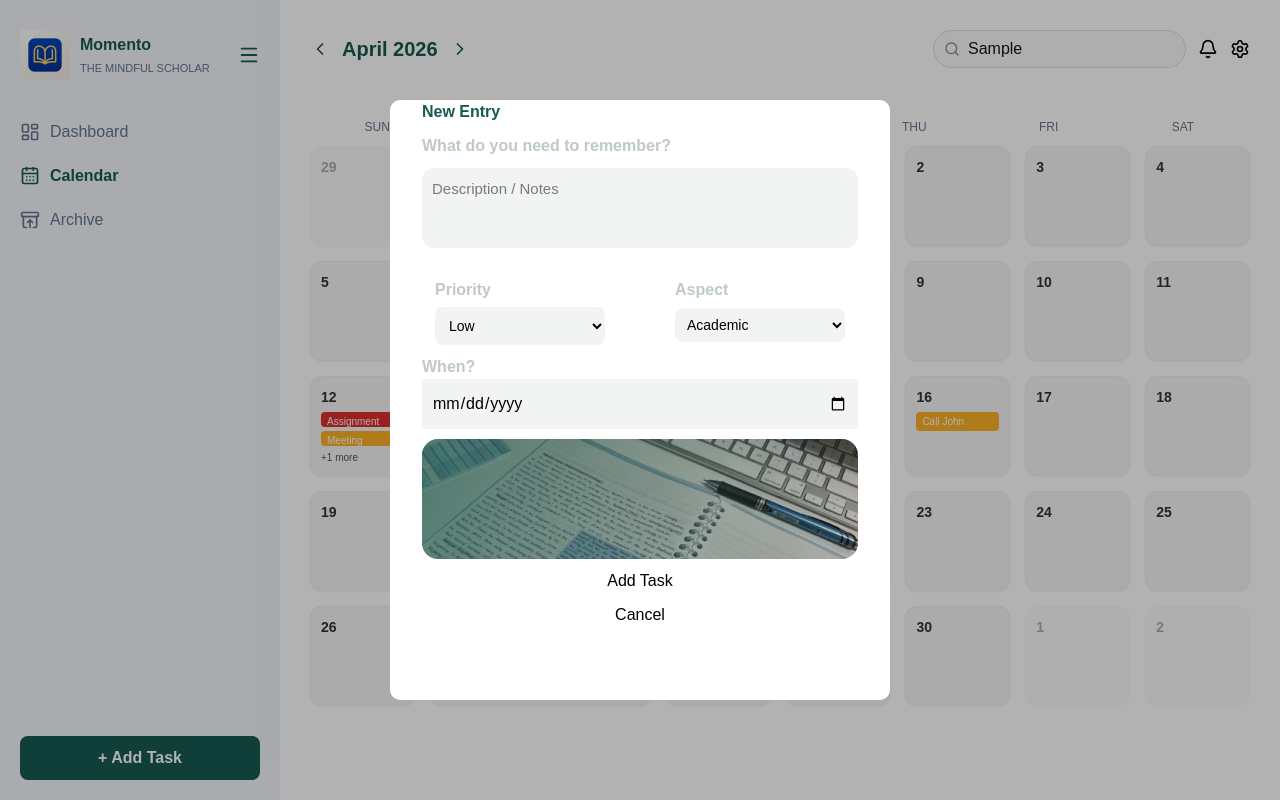
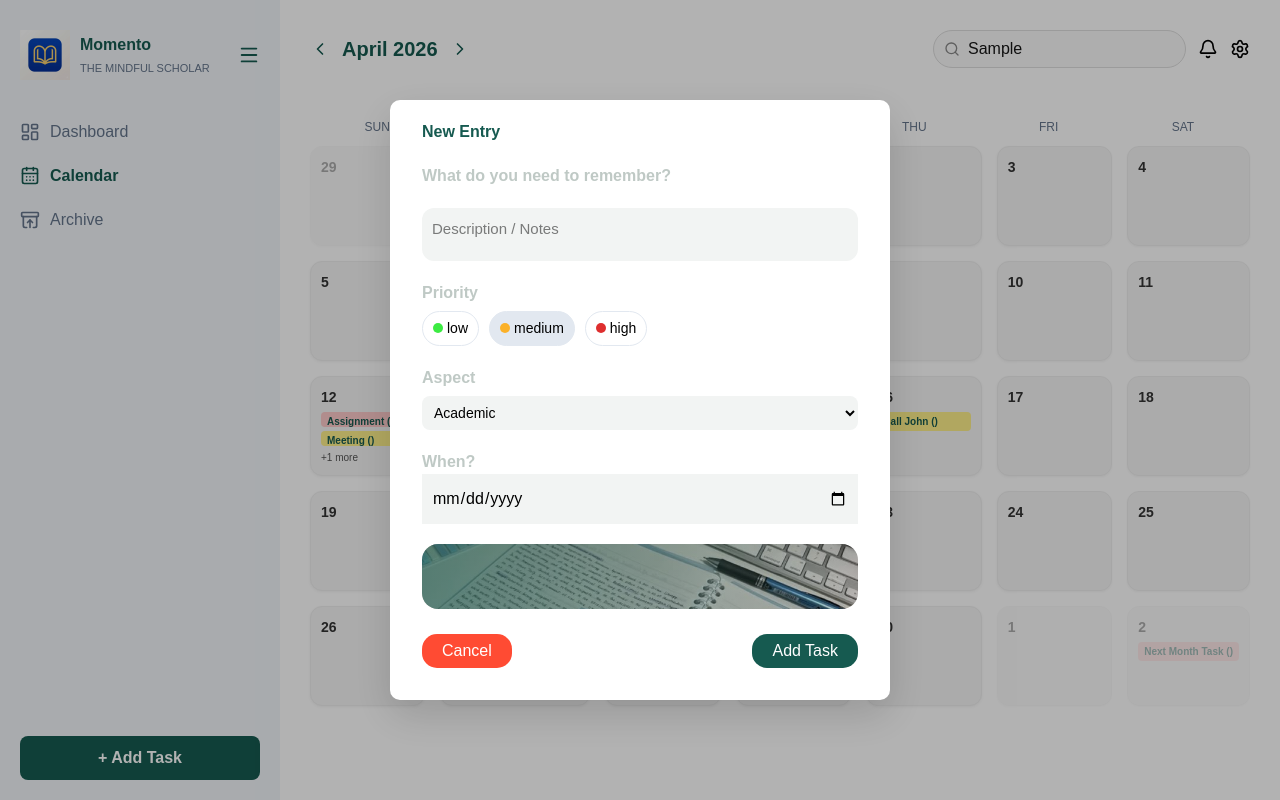
Before and after one commit to Mary3600/COS202--SEN-Group1-, a Next.js app in the folder frontend/: page /calendar in a window 1280 px wide. Both pictures are taken after typing "Sample" into the empty fields and a click on the button "+ Add Task". Built offline with nearby package versions, Linux system fonts and the light colour scheme.

Commit message:
fix: Task to date mismatch

```diff
--- a/frontend/app/calendar/page.tsx
+++ b/frontend/app/calendar/page.tsx
@@ -188,18 +188,26 @@ const [collapsed, setCollapsed] = useState(false);
               displayDay = currentDay;
             }
 
-            const fullDate = `${year}-${String(month + 1).padStart(2, "0")}-${String(displayDay).padStart(2, "0")}`;
+let cellMonth = month;
+let cellYear = year;
 
+if (currentDay <= 0) {
+  cellMonth = month - 1;
+} else if (currentDay > daysInMonth) {
+  cellMonth = month + 1;
+}
+
+const fullDate = `${cellYear}-${String(cellMonth + 1).padStart(2, "0")}-${String(displayDay).padStart(2, "0")}`;
             const dayTasks = tasks.filter(task => task.date === fullDate);
 
             const visibleTasks = dayTasks.slice(0, 2);
             const remainingCount = dayTasks.length - visibleTasks.length;
 
             const getColor = (priority) => {
-              if (priority === "high") return "#de2e2e";
-              if (priority === "medium") return "#fbb128";
-              return "#3ceb42";
-            };
+  if (priority === "high") return "#fecaca";
+  if (priority === "medium") return "#fef08a";
+  return "#bbf7d0";
+};
 
             const isToday =
               isCurrentMonth &&
@@ -212,6 +220,7 @@ const [collapsed, setCollapsed] = useState(false);
                 key={index}
                 style={{
                   height: "100px",
+                  maxWidth:"150px",
                   border: "1px solid #eee",
                   boxShadow: "0 1px 3px rgba(0,0,0,0.05)",
                   borderRadius: "12px",
@@ -237,17 +246,19 @@ const [collapsed, setCollapsed] = useState(false);
                     key={task.id}
                     style={{
                       backgroundColor: getColor(task.priority),
-                      color: "#fff",
+                      overflowWrap: "break-word",
+                      color: "#165A50",
                       padding: "2px 6px",
                       borderRadius: "4px",
                       fontSize: "10px",
+                      fontWeight:"bold",
                       marginTop: "4px",
                       overflow: "hidden",
                       textOverflow: "ellipsis",
                       whiteSpace: "nowrap",
                     }}
                   >
-                    {task.title}
+                    {task.title} ({task.aspect})
                   </div>
                 ))}
 
--- a/frontend/components/TaskModal.tsx
+++ b/frontend/components/TaskModal.tsx
@@ -5,29 +5,41 @@ import Image from "next/image";
 export default function TaskModal({ isOpen, onClose, onAddTask }) {
   const [title, setTitle] = useState("");
   const [date, setDate] = useState("");
-  const [priority, setPriority] = useState("lmedium");
+  const [priority, setPriority] = useState("medium"); // ✅ FIXED default
   const [aspect, setAspect] = useState("academic");
+  const [error, setError] = useState(""); // ✅ NEW (error handling)
 
   if (!isOpen) return null;
 
   const handleSubmit = () => {
-    if (!title || !date) return;
+    // ✅ FIX 1: validation
+    if (!title || !date) {
+      setError("Please fill all fields");
+      return;
+    }
+
+    setError("");
 
     onAddTask({
       id: Date.now(),
       title,
       date,
       priority,
+      aspect, // ✅ FIX 2: now storing aspect
     });
 
+    // reset
     setTitle("");
     setDate("");
-    setPriority("low");
+    setPriority("medium");
+    setAspect("academic");
+
     onClose();
   };
 
   return (
     <div
+      onClick={onClose} // ✅ FIX 3: click outside to close
       style={{
         position: "fixed",
         top: 0,
@@ -43,23 +55,27 @@ const [aspect, setAspect] = useState("academic");
       }}
     >
       <div
+        onClick={(e) => e.stopPropagation()} // ✅ prevent closing when clicking inside
         style={{
           background: "#fff",
-          padding: "0 32px 32px 32px",
-
-
+          padding: "20px 32px 32px 32px",
+          boxShadow: "0 15px 40px rgba(0,0,0,0.15)",
           borderRadius: "10px",
           width: "500px",
           height: "600px",
           display: "flex",
           flexDirection: "column",
-          gap: "10px",
+          gap: "20px",
         }}
       >
-       <h3 style={{ color: '#165A50', fontFamily: "'Plus Jakarta Sans', sans-serif", fontWeight: "bold" }}>New Entry</h3>
+        <h3 style={{ color: '#165A50', fontFamily: "'Plus Jakarta Sans', sans-serif", fontWeight: "bold" }}>
+          New Entry
+        </h3>
 
+        <p style={{ color: "#BFC9C5", fontWeight: "700" }}>
+          What do you need to remember?
+        </p>
 
-      <p style={{ color: "#BFC9C5", fontWeight: "700"}}>What do you need to remember?</p>
         <textarea
           style={{
             background: "#F2F4F3",
@@ -68,39 +84,62 @@ const [aspect, setAspect] = useState("academic");
             border: "none",
             padding: "10px",
             fontSize: "15px",
-    resize: "none", // optional: disables dragging to resize
+            resize: "none",
           }}
           placeholder="Description / Notes"
           value={title}
           onChange={(e) => setTitle(e.target.value)}
         />
-      <div style={{ display: "flex", gap: "70px", marginTop: "20px" , justifyContent: "center"}}>
+
+        {/* ✅ ERROR MESSAGE */}
+        {error && (
+          <p style={{ color: "red", fontSize: "12px", marginTop: "-10px" }}>
+            {error}
+          </p>
+        )}
 
         {/* PRIORITY */}
-  <div style={{ display: "flex", flexDirection: "column", gap: "5px" }}>
-    <p style={{ color: "#BFC9C5", fontWeight: "700"}}>Priority</p>
-    <select
-      value={priority}
-      onChange={(e) => setPriority(e.target.value)}
+        <div style={{ display: "flex", flexDirection: "column", gap: "6px" }}>
+          <p style={{ color: "#BFC9C5", fontWeight: "700" }}>Priority</p>
+
+          <div style={{ display: "flex", gap: "10px" }}>
+            {["low", "medium", "high"].map((level) => (
+              <div
+                key={level}
+                onClick={() => setPriority(level)}
                 style={{
-        background: "#F2F4F3",
-        border: "none",
-        borderRadius: "8px",
-        padding: "10px 50px 10px 10px",
-        fontSize: "14px",
-        outline: "none",
-        width: "170px",
+                  display: "flex",
+                  alignItems: "center",
+                  gap: "4px",
+                  padding: "6px 10px",
+                  borderRadius: "20px",
+                  border: "1.5px solid #e2e8f0",
+                  cursor: "pointer",
+                  backgroundColor: priority === level ? "#e2e8f0" : "transparent",
                 }}
               >
-      <option value="low">Low</option>
-      <option value="medium">Medium</option>
-      <option value="high">High</option>
-    </select>
+                <div
+                  style={{
+                    width: "10px",
+                    height: "10px",
+                    borderRadius: "50%",
+                    backgroundColor:
+                      level === "high"
+                        ? "#de2e2e"
+                        : level === "medium"
+                        ? "#fbb128"
+                        : "#3ceb42",
+                  }}
+                />
+                <span style={{ fontSize: "14px" }}>{level}</span>
+              </div>
+            ))}
+          </div>
         </div>
 
         {/* ASPECT */}
         <div style={{ display: "flex", flexDirection: "column", gap: "6px" }}>
-    <p style={{ color: "#BFC9C5", fontWeight: "700"}}>Aspect</p>
+          <p style={{ color: "#BFC9C5", fontWeight: "700" }}>Aspect</p>
           <select
             value={aspect}
             onChange={(e) => setAspect(e.target.value)}
@@ -111,36 +150,42 @@ const [aspect, setAspect] = useState("academic");
               padding: "8px",
               fontSize: "14px",
               outline: "none",
-        width: "170px",
+              width: "100%",
             }}
           >
             <option value="academic">Academic</option>
             <option value="personal">Personal</option>
-      <option value="health">Health</option>
           </select>
         </div>
 
-</div>
-
+        {/* DATE */}
         <div>
-        <p style={{ color: "#BFC9C5", fontWeight: "700"}}>When?</p>
-        <input style={{width: "100%", outline: "none", border: "none", height: "50px",  background: "#F2F4F3", padding: "10px 10px 10px 10px "}}
+          <p style={{ color: "#BFC9C5", fontWeight: "700" }}>When?</p>
+          <input
+            style={{
+              width: "100%",
+              outline: "none",
+              border: "none",
+              height: "50px",
+              background: "#F2F4F3",
+              padding: "10px",
+            }}
             type="date"
             value={date}
             onChange={(e) => setDate(e.target.value)}
           />
         </div>
 
+        {/* IMAGE */}
         <div
           style={{
             width: "100%",
-    height: "120px", //
+            height: "120px",
             borderRadius: "16px",
-    overflow: "hidden", //
+            overflow: "hidden",
             position: "relative",
           }}
         >
-  {/* IMAGE */}
           <img
             src="/notebook.jpg"
             alt="banner"
@@ -151,7 +196,6 @@ const [aspect, setAspect] = useState("academic");
             }}
           />
 
-  {/* GRADIENT OVERLAY */}
           <div
             style={{
               position: "absolute",
@@ -165,8 +209,40 @@ const [aspect, setAspect] = useState("academic");
           />
         </div>
 
-        <button onClick={handleSubmit}>Add Task</button>
-        <button onClick={onClose}>Cancel</button>
+        {/* BUTTONS */}
+        <div
+          style={{
+            display: "flex",
+            justifyContent: "space-between",
+            marginTop: "5px",
+          }}
+        >
+          <button
+            onClick={onClose}
+            style={{
+              padding: "5px 20px",
+              borderRadius: "15px",
+              background: "#FF4B33",
+              color: "white",
+              cursor: "pointer",
+            }}
+          >
+            Cancel
+          </button>
+
+          <button
+            onClick={handleSubmit}
+            style={{
+              padding: "5px 20px",
+              borderRadius: "15px",
+              background: "#165A50",
+              color: "white",
+              cursor: "pointer",
+            }}
+          >
+            Add Task
+          </button>
+        </div>
       </div>
     </div>
   );
```
Lines whose indentation alone changed are shown as unchanged.
